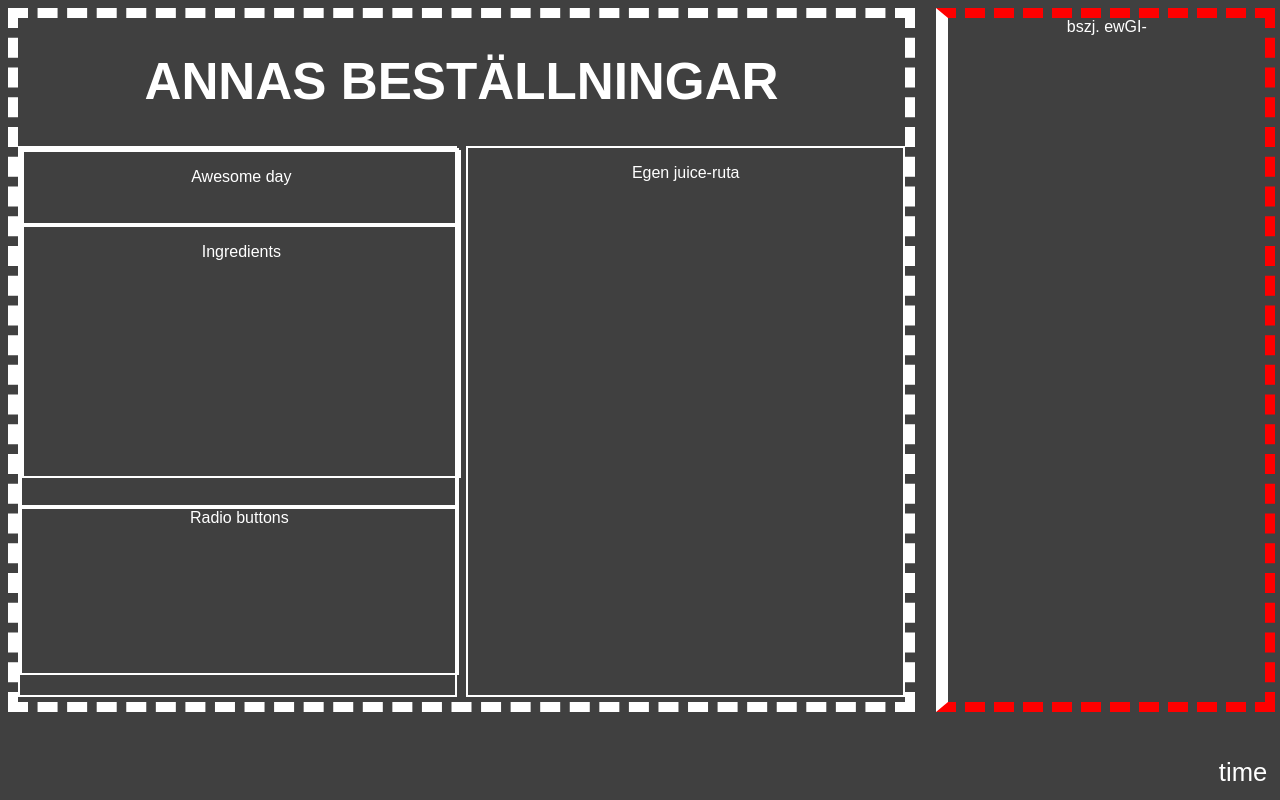
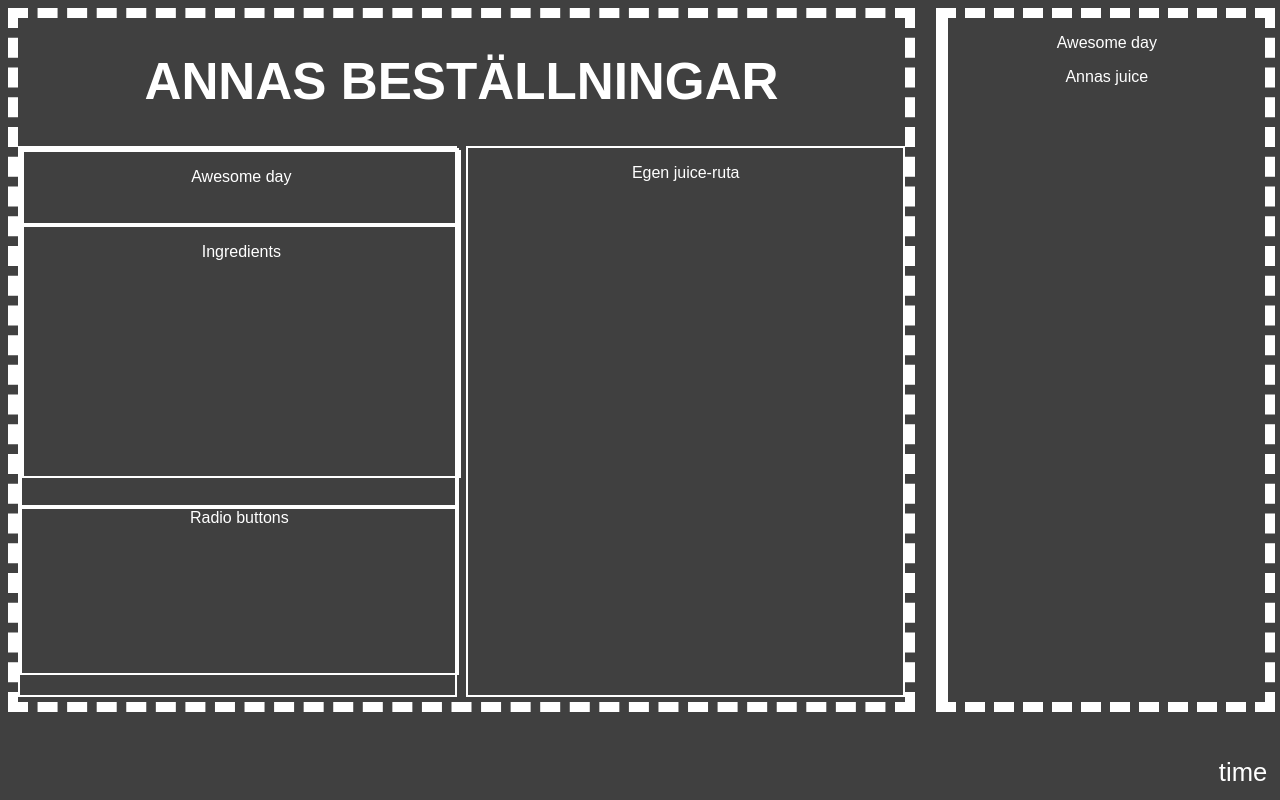
Before and after one commit to attikatt/HIT, a plain HTML site: page bestallningar.html in a window 1280 px wide. Drawn offline with Linux system fonts and the light colour scheme.

Commit message:
små ändringar

```diff
--- a/bestallningar.html
+++ b/bestallningar.html
@@ -30,7 +30,10 @@
         </div>
       </div>
       <div id="rightDiv">
-        bszj. ewGI-
+        <div class="orderQue">
+          <p id="styleOrderSmall"> Awesome day </p>
+          <p id="styleOrderSmall"> Annas juice </p>
+        </div>
         <div class="time">
         time
         </div>
--- a/css/bestallStyle.css
+++ b/css/bestallStyle.css
@@ -47,7 +47,7 @@ body {
 
 #rightDiv{
   line-height: normal;
-  border: 10px dashed red;
+  border: 10px dashed white;
   float: right;
   height: 95%;
   width: 25%;
```
